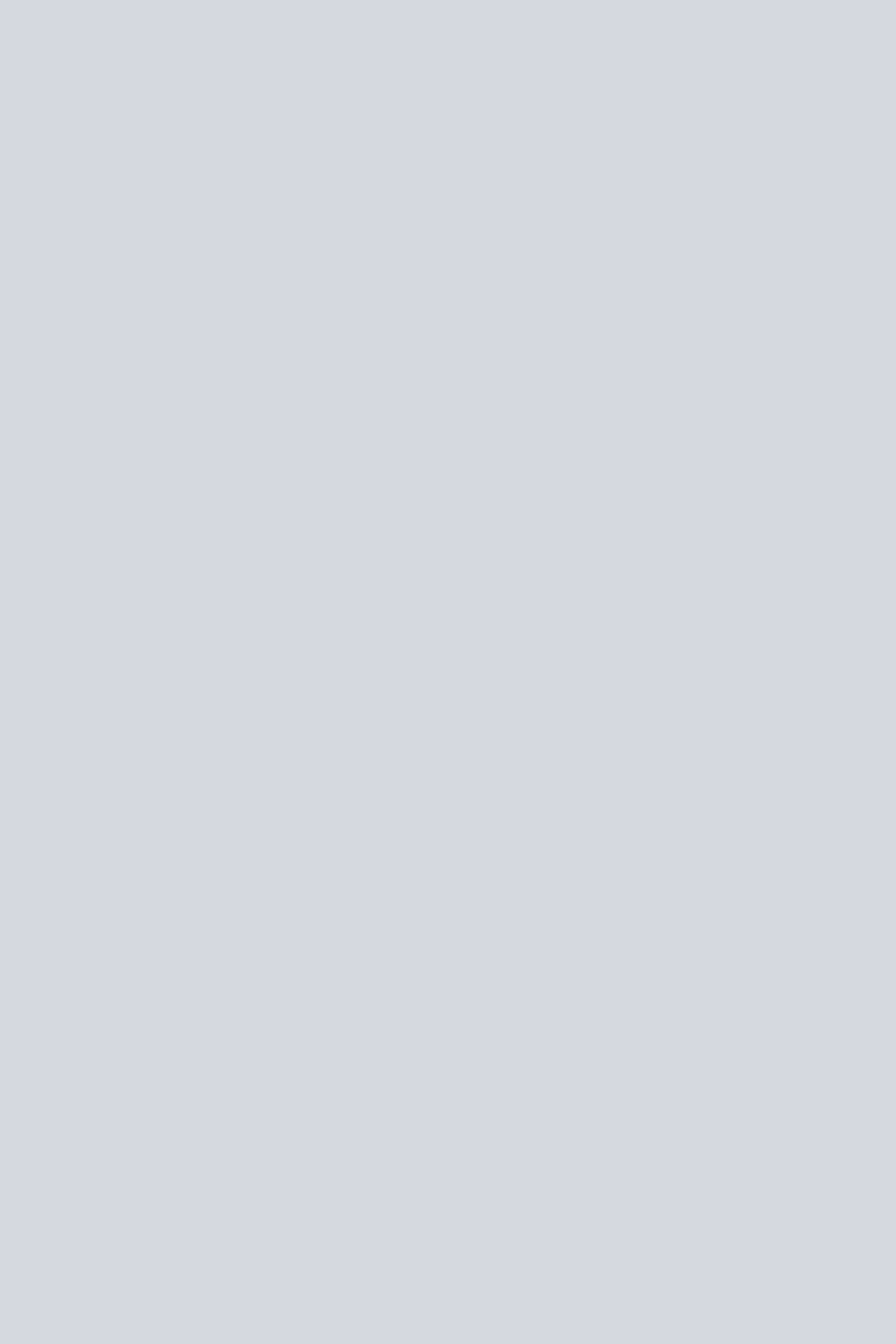
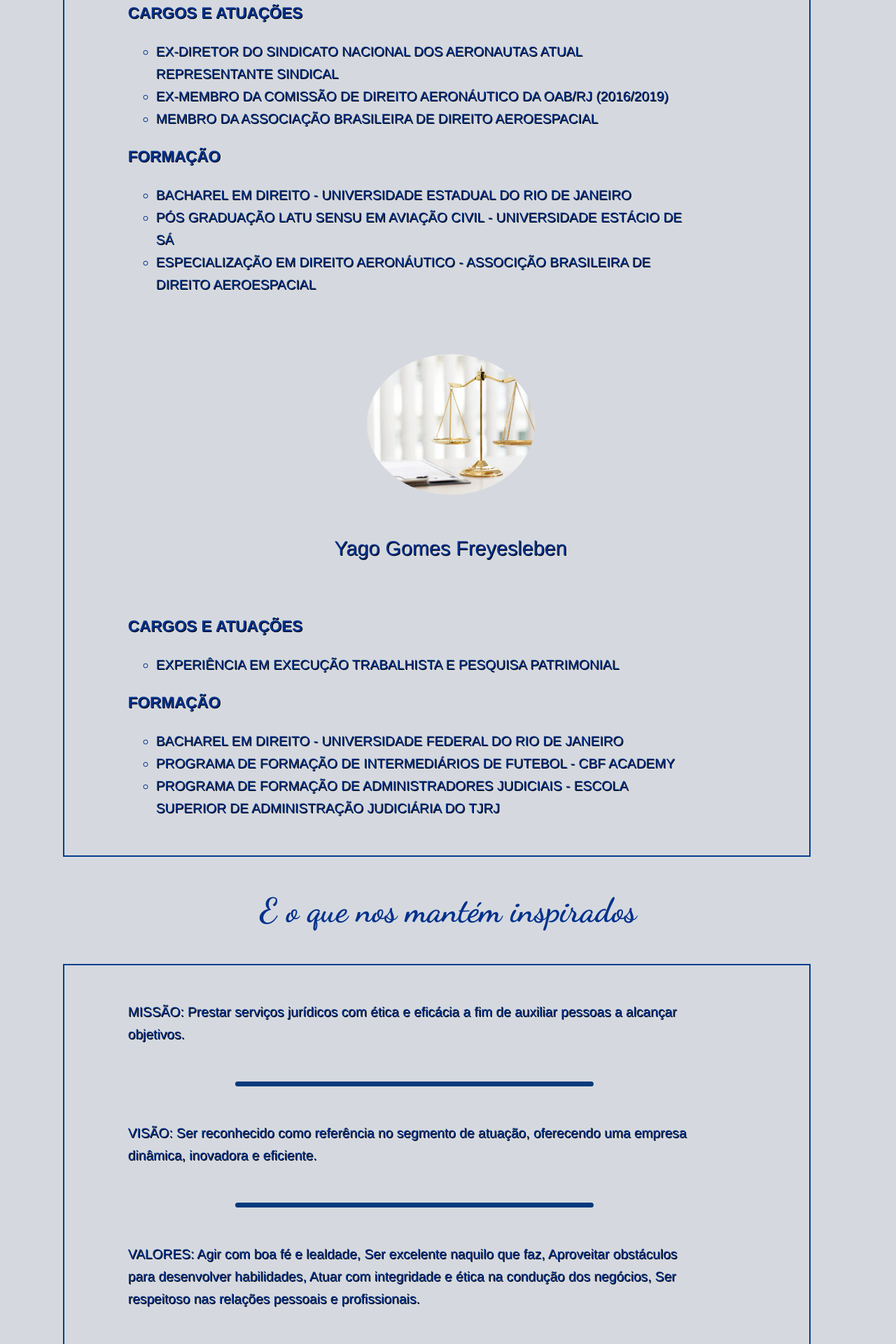
Before and after one commit to KevinFraga/freyesleben-adv, a React (Create React App) app: page /quem_somos in a window 1280 px wide. Shown: the part 780-2700 px from the top of the page at 70% size. Before the commit the page ends 800 px from the top, so only its background shows below. Built offline with nearby package versions, Linux system fonts and the light colour scheme.

Commit message:
quem somos

```diff
--- a/public/index.html
+++ b/public/index.html
@@ -1,14 +1,12 @@
 <!DOCTYPE html>
 <html lang="en">
+
 <head>
   <meta charset="utf-8" />
   <link rel="icon" href="%PUBLIC_URL%/favicon.ico" />
   <meta name="viewport" content="width=device-width, initial-scale=1" />
   <meta name="theme-color" content="#000000" />
-    <meta
-      name="description"
-      content="Web site created using create-react-app"
-    />
+  <meta name="description" content="Web site created using create-react-app" />
   <link rel="apple-touch-icon" href="%PUBLIC_URL%/logo192.png" />
   <!--
       manifest.json provides metadata used when your web app is installed on a
@@ -24,8 +22,12 @@
       work correctly both with client-side routing and a non-root public URL.
       Learn how to configure a non-root public URL by running `npm run build`.
     -->
-    <title>React App</title>
+  <link rel="preconnect" href="https://fonts.googleapis.com">
+  <link rel="preconnect" href="https://fonts.gstatic.com" crossorigin>
+  <link href="https://fonts.googleapis.com/css2?family=Dancing+Script:wght@400;700&display=swap" rel="stylesheet">
+  <title>Freyesleben Advogados</title>
 </head>
+
 <body>
   <noscript>You need to enable JavaScript to run this app.</noscript>
   <div id="root"></div>
@@ -40,4 +42,5 @@
       To create a production bundle, use `npm run build` or `yarn build`.
     -->
 </body>
+
 </html>
--- /dev/null
+++ b/src/components/curriculum.jsx
@@ -0,0 +1,61 @@
+import React, { Component } from "react";
+import '../styles/curriculum.css'
+
+class Curriculum extends Component {
+    render() {
+        return (
+            <div>
+                <p className="title">QUEM SOMOS</p>
+                <ul className="curriculum">
+                    <li>
+                        <div className="c-img">
+                            <img src="slide1.png" />
+                            <p className="c-name">Alexandre Guerrieri Freyesleben</p>
+                                {/*
+                                <div className="c-name">
+                                    <span className="first">Alexandre</span>
+                                    <span className="middle">Guerrieri</span>
+                                    <span className="last">Freyesleben</span>
+                                </div>
+                                 */}
+                        </div>
+                        <div className="c-text">
+                            <h3>CARGOS E ATUAÇÕES</h3>
+                            <ul>
+                                <li>EX-DIRETOR DO SINDICATO NACIONAL DOS AERONAUTAS ATUAL REPRESENTANTE SINDICAL</li>
+                                <li>EX-MEMBRO DA COMISSÃO DE DIREITO AERONÁUTICO DA OAB/RJ (2016/2019)</li>
+                                <li>MEMBRO DA ASSOCIAÇÃO BRASILEIRA DE DIREITO AEROESPACIAL</li>
+                            </ul>
+                            <h3>FORMAÇÃO</h3>
+                            <ul>
+                                <li>BACHAREL EM DIREITO - UNIVERSIDADE ESTADUAL DO RIO DE JANEIRO</li>
+                                <li>PÓS GRADUAÇÃO LATU SENSU EM AVIAÇÃO CIVIL - UNIVERSIDADE ESTÁCIO DE SÁ</li>
+                                <li>ESPECIALIZAÇÃO EM DIREITO AERONÁUTICO - ASSOCIÇÃO BRASILEIRA DE DIREITO AEROESPACIAL</li>
+                            </ul>
+                        </div>
+                    </li>
+                    <li>
+                        <div className="c-img">
+                            <img src="slide2.png" />
+                            <p className="c-name">Yago Gomes Freyesleben</p>
+                        </div>
+                        <div className="c-text">
+                            <h3>CARGOS E ATUAÇÕES</h3>
+                            <ul>
+                                <li>EXPERIÊNCIA EM EXECUÇÃO TRABALHISTA E PESQUISA PATRIMONIAL</li>
+                            </ul>
+                            <h3>FORMAÇÃO</h3>
+                            <ul>
+                                <li>BACHAREL EM DIREITO - UNIVERSIDADE FEDERAL DO RIO DE JANEIRO</li>
+                                <li>PROGRAMA DE FORMAÇÃO DE INTERMEDIÁRIOS DE FUTEBOL - CBF ACADEMY</li>
+                                <li>PROGRAMA DE FORMAÇÃO DE ADMINISTRADORES JUDICIAIS - ESCOLA SUPERIOR DE ADMINISTRAÇÃO JUDICIÁRIA DO TJRJ</li>
+                            </ul>
+                        </div>
+                    </li>
+                </ul>
+            </div>
+        );
+    }
+}
+
+export default Curriculum;
--- a/src/components/header.jsx
+++ b/src/components/header.jsx
@@ -23,20 +23,20 @@ class Header extends Component {
         return (
             <div className={menu ? 'open' : 'close'}>
                 <ul className='menu-items'>
-                    <Link to={loggedIn ? 'conta' : 'login'}><li>Minha Conta</li></Link>
-                    <Link to='quemsomos'><li>Quem Somos</li></Link>
+                    <Link to={loggedIn ? '/conta' : '/login'}><li>Minha Conta</li></Link>
+                    <Link to='/quem_somos'><li>Quem Somos</li></Link>
                     <li onClick={this.toggleFeatured}>Ações em Destaque</li>
                     <ul className={featured ? 'seen' : 'unseen'}>
-                        <Link to='causas/#fgts'><li>Revisão de Valores FGTS</li></Link>
-                        <Link to='causas/#inventAERUS'><li>Ação Inventário: Benefício AERUS</li></Link>
-                        <Link to='causas/#emprestAERUS'><li>Ação Monitória Empréstimos AERUS</li></Link>
-                        <Link to='causas/#rateio'><li>Recebimento de Rateios</li></Link>
+                        <Link to='/causas/#fgts'><li>Revisão de Valores FGTS</li></Link>
+                        <Link to='/causas/#inventAERUS'><li>Ação Inventário: Benefício AERUS</li></Link>
+                        <Link to='/causas/#emprestAERUS'><li>Ação Monitória Empréstimos AERUS</li></Link>
+                        <Link to='/causas/#rateio'><li>Recebimento de Rateios</li></Link>
                     </ul>
-                    <Link to='parceiros'><li>Nossos Parceiros</li></Link>
-                    <Link to='depoimentos'><li>Depoimentos</li></Link>
-                    <Link to='faleconosco'><li>Fale Conosco</li></Link>
-                    <Link to='blog'><li>Blog</li></Link>
-                    <Link to='contato'><li>Contato</li></Link>
+                    <Link to='/parceiros'><li>Nossos Parceiros</li></Link>
+                    <Link to='/depoimentos'><li>Depoimentos</li></Link>
+                    <Link to='/faleconosco'><li>Fale Conosco</li></Link>
+                    <Link to='/blog'><li>Blog</li></Link>
+                    <Link to='/contato'><li>Contato</li></Link>
                     <Link to='/'><li>Sair</li></Link>
                 </ul>
             </div>
--- /dev/null
+++ b/src/components/motivation.jsx
@@ -0,0 +1,20 @@
+import React, { Component } from "react";
+
+class Motivation extends Component {
+    render() {
+        return (
+            <div>
+                <p className="title">E o que nos mantém inspirados</p>
+                <ul className="curriculum">
+                    <li className="c-text">MISSÃO: Prestar serviços jurídicos com ética e eficácia a fim de auxiliar pessoas a alcançar objetivos.</li>
+                    <span className="line-minor" />
+                    <li className="c-text">VISÃO: Ser reconhecido como referência no segmento de atuação, oferecendo uma empresa dinâmica, inovadora e eficiente.</li>
+                    <span className="line-minor" />
+                    <li className="c-text">VALORES: Agir com boa fé e lealdade, Ser excelente naquilo que faz, Aproveitar obstáculos para desenvolver habilidades, Atuar com integridade e ética na condução dos negócios, Ser respeitoso nas relações pessoais e profissionais.</li>
+                </ul>
+            </div>
+        );
+    }
+}
+
+export default Motivation;
--- a/src/pages/who_we_are.jsx
+++ b/src/pages/who_we_are.jsx
@@ -1,10 +1,15 @@
 import React, { Component } from 'react';
+import Header from '../components/header';
+import Curriculum from '../components/curriculum';
+import Motivation from '../components/motivation';
 
 class WhoWeAre extends Component {
     render() {
         return (
             <div>
-                <h1>WhoWeAre</h1>
+                <Header />
+                <Curriculum />
+                <Motivation />
             </div>
         )
     }
--- /dev/null
+++ b/src/styles/curriculum.css
@@ -0,0 +1,80 @@
+.title {
+    color: #03318d;
+    font-family: 'Dancing Script', cursive;
+    text-align: center;
+    font-size: 3rem;
+    font-weight: 700;
+}
+
+.curriculum {
+    display: block;
+    border: solid 2px #033E8D;
+    color: #03318d;
+    font-family: Helvetica, sans-serif;
+    left: 7%;
+    list-style: none;
+    margin: 1rem 0;
+    position: relative;
+    text-align: left;
+    text-shadow: 1px 1px black;
+    width: 80%;
+}
+
+.c-name {
+    height: 2rem;
+    font-size: 1.8rem;
+    text-align: left;
+}
+
+/* .first {
+   writing-mode: vertical-lr;
+   transform: rotate(-45deg);
+   position: relative;
+   left: -40%;
+   top: -450%;
+}
+
+.middle {
+    position: relative;
+    top: -450%;
+    left: 0%;
+}
+
+.last {
+    writing-mode: vertical-lr;
+    transform: rotate(225deg);
+    position: relative;
+    right: -50%;
+    top: -450%;
+} */
+
+.c-img {
+    align-items: center;
+    display: flex;
+    font-size: 2rem;
+    flex-direction: column;
+    justify-content: center;
+}
+
+.c-img img {
+    border-radius: 100%;
+    margin: 2rem;
+    width: 15rem;
+}
+
+.c-text {
+    font-size: 1.2rem;
+    line-height: 2rem;
+    margin: 5%;
+    width: 80%;
+}
+
+.line-minor {
+    display: block;
+    height: 0.4rem;
+    position: relative;
+    width: 50%;
+    left: 20%;
+    border-radius: 10rem;
+    background: #043a7c;
+}
--- a/src/styles/header.css
+++ b/src/styles/header.css
@@ -21,7 +21,6 @@
 }
 
 .hamburger-lines {
-    display: block;
     height: 2.4rem;
     width: 3rem;
     z-index: 2;
@@ -79,8 +78,8 @@
     transition: transform 0.5s ease-in-out;
     margin: 1rem;
     padding: 1rem;
-    float: left;
     z-index: 5;
+    position: absolute;
 }
 
 .menu-items li {
--- a/src/styles/hub.css
+++ b/src/styles/hub.css
@@ -35,13 +35,13 @@ ul.slides {
 
 .slide-image img {
     width: 100%;
-    height: 68%;
+    height: 55vh;
 }
 
 .slide-text {
     bottom: 0;
     color: #03318d;
-    left: 25%;
+    left: 10%;
     display: block;
     position: absolute;
     margin: 1.2rem;
@@ -50,7 +50,7 @@ ul.slides {
     text-align: left;
     font-family: Helvetica, sans-serif;
     transition: all .7s ease-in-out;
-    width: 50%;
+    width: 70%;
     text-shadow: 1px 1px black;
 }
 
```
Lines whose indentation alone changed are shown as unchanged.
